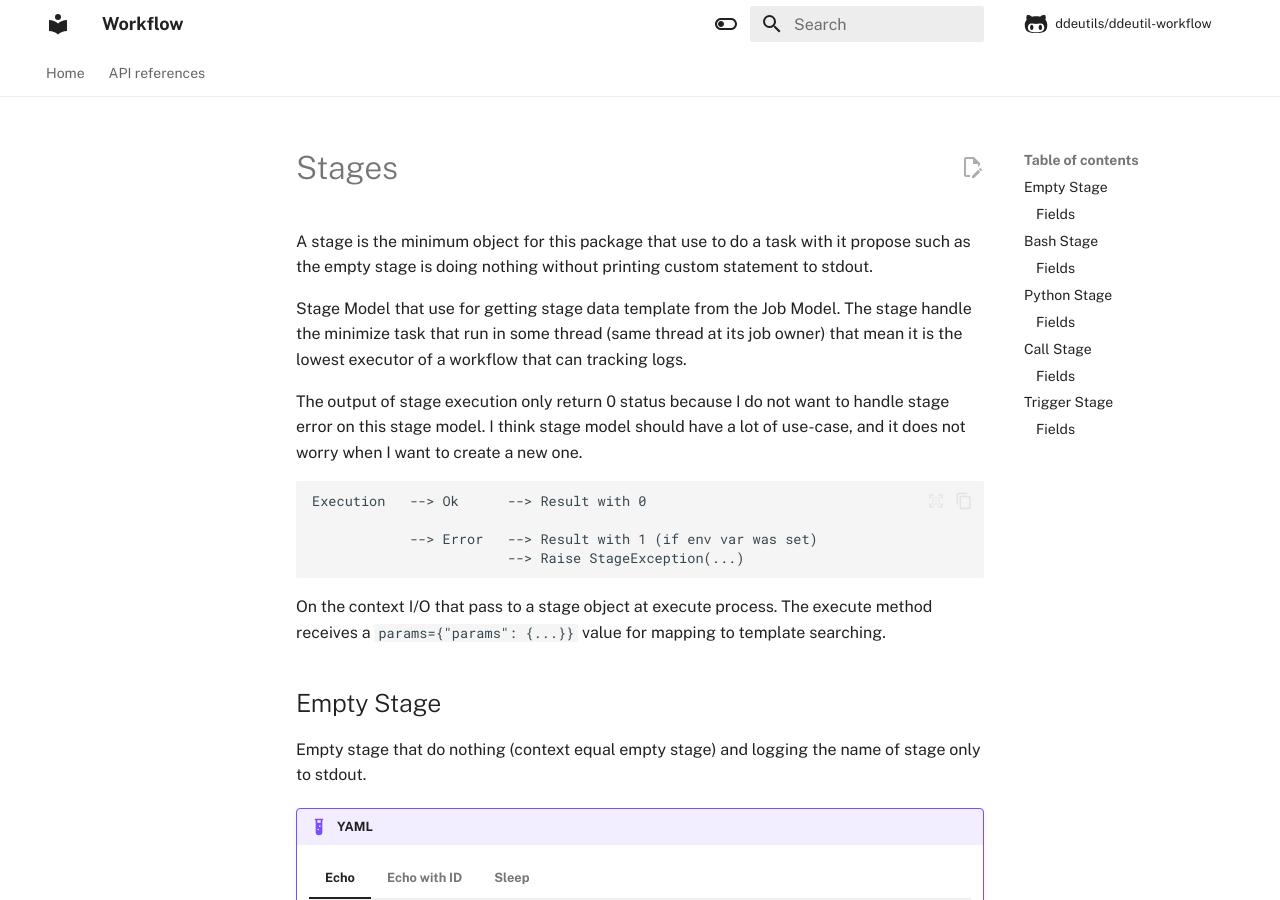
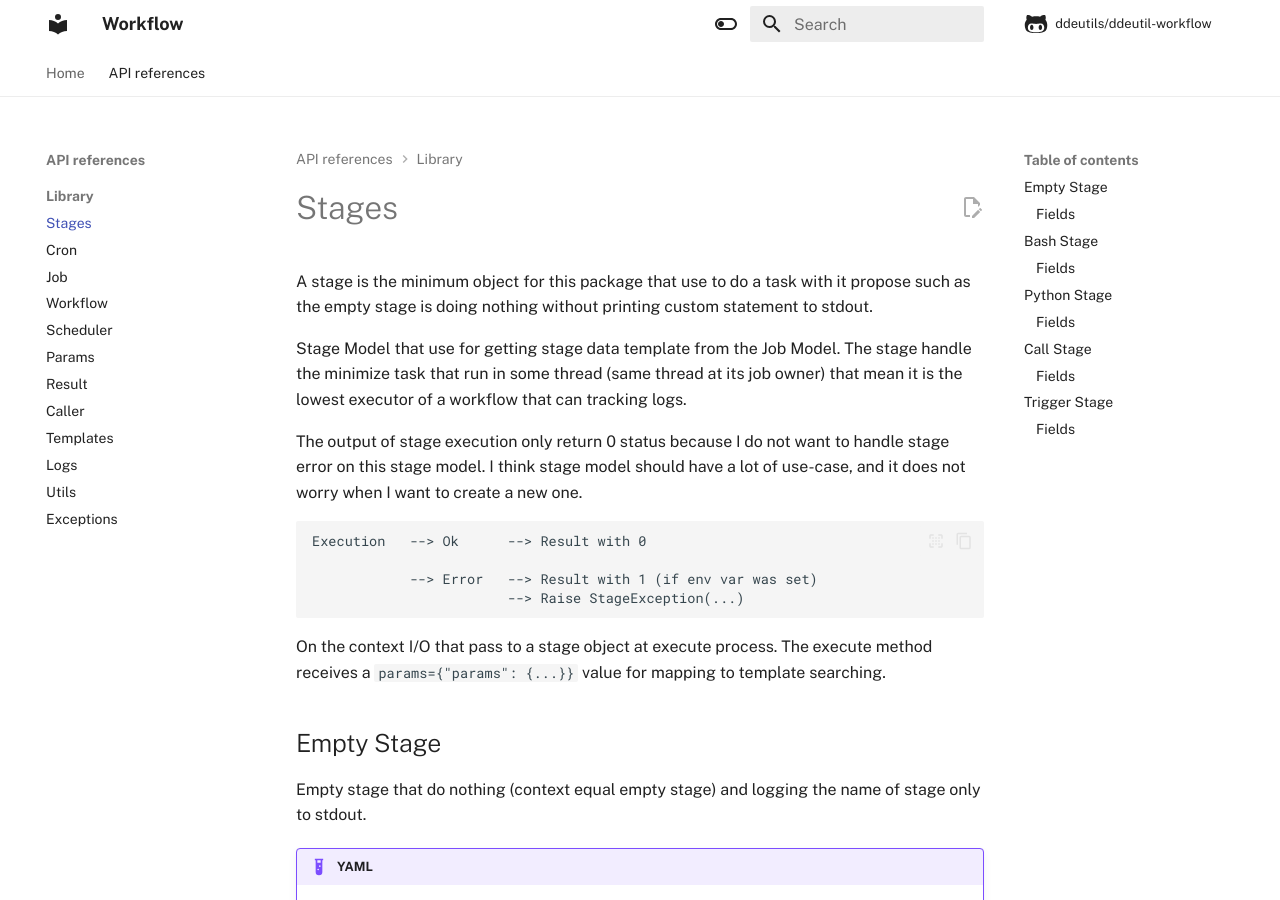
Before and after one commit to ddeutils/ddeutil-workflow, an MkDocs documentation site: the page built from docs/api/stages.md, in a window 1280 px wide and 900 px high. Built offline with MkDocs 1.6.1 and Material for MkDocs 9.7.7, drawn with Linux system fonts in a browser that asks for light colours; comment, search, counter and statistics services are not loaded; some of the changed text lies outside the part shown.

Commit message:
:gear: fixed: link stage page does not valid.

```diff
--- a/mkdocs.yml
+++ b/mkdocs.yml
@@ -73,7 +73,7 @@ nav:
 
   - API references:
     - Library:
-      - Stages: api/stage.md
+      - Stages: api/stages.md
       - Cron: api/cron.md
       - Job: api/job.md
       - Workflow: api/workflow.md
```
Also changed, not shown: docs/configuration.md (+5 -5 lines), 2 other files.
